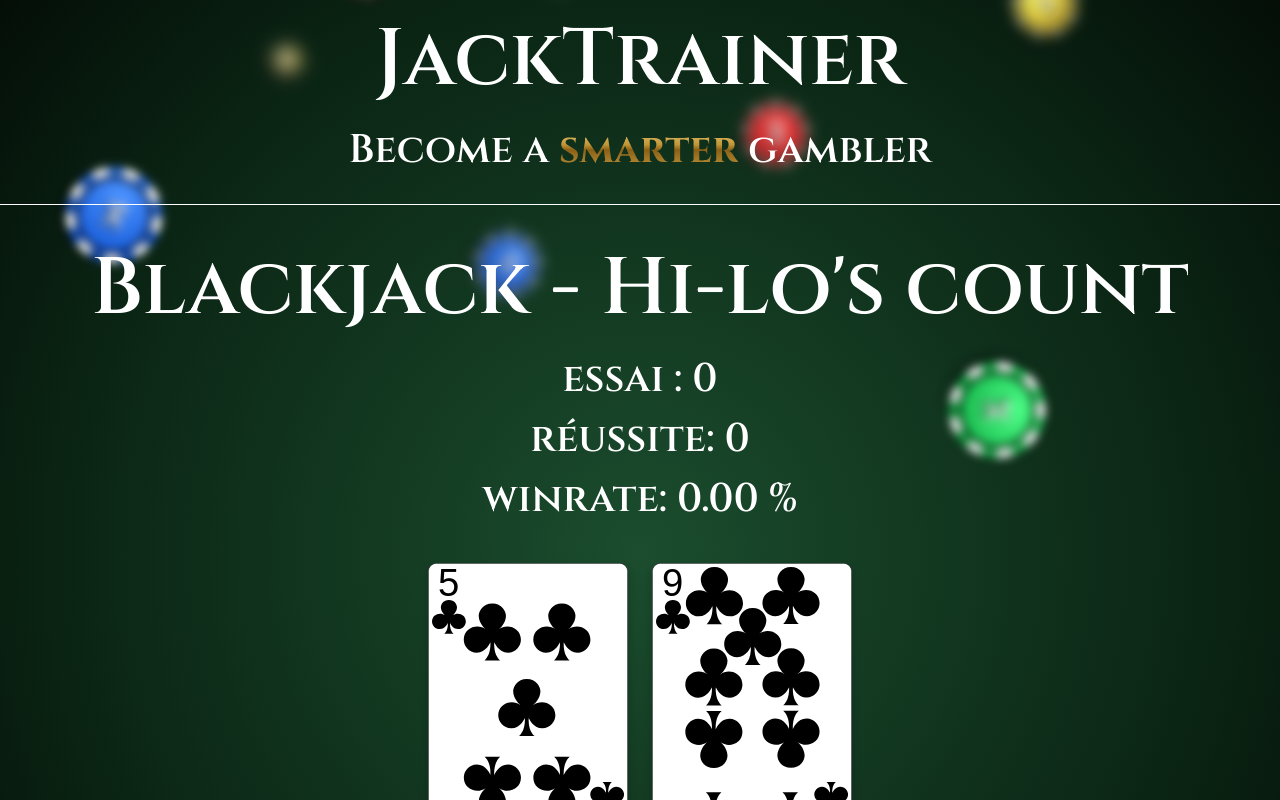
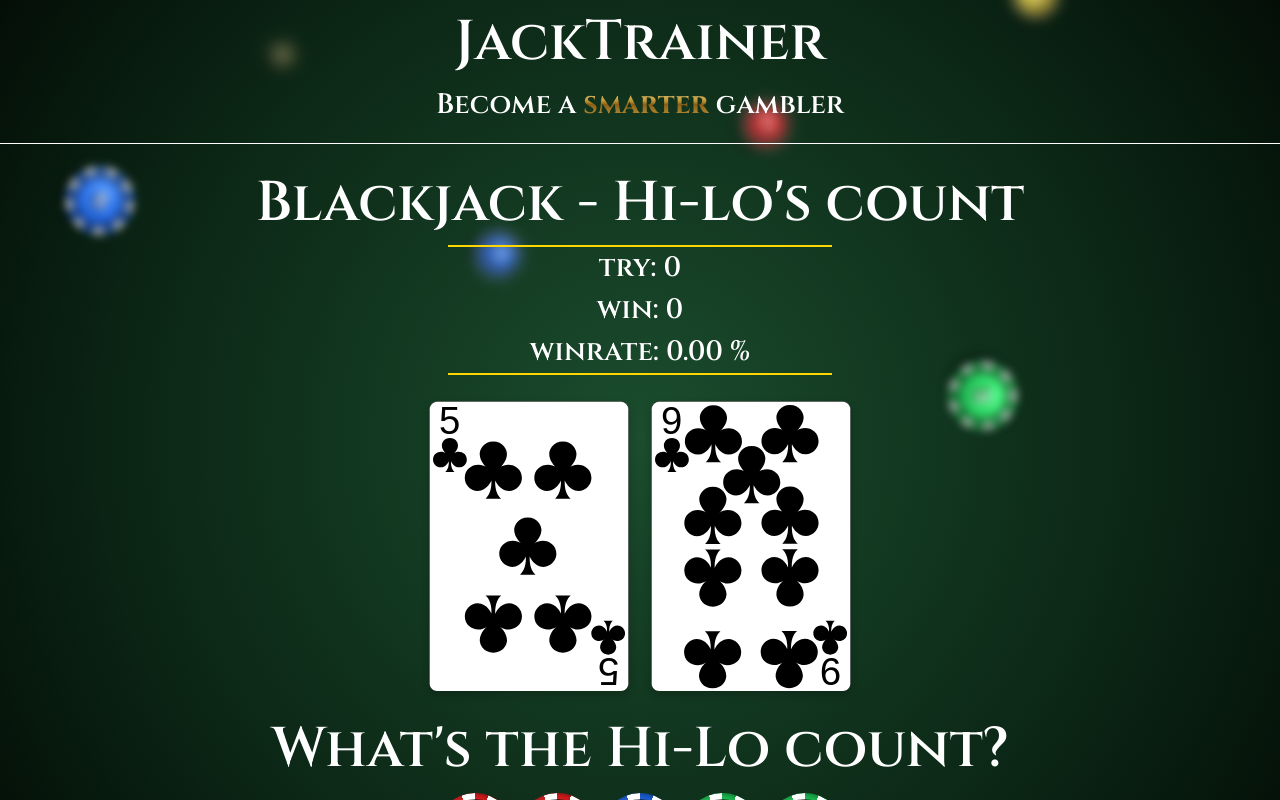
Before and after one commit to BerretMan/JackTrainer, a SvelteKit app: page /count in a window 1280 px wide. Shown: the top 800 px of the page. Built offline with nearby package versions, Linux system fonts and the light colour scheme.

Commit message:
better layout

```diff
--- a/src/routes/count/+page.svelte
+++ b/src/routes/count/+page.svelte
@@ -31,9 +31,12 @@
 <center>
     <h1>Blackjack - Hi-lo's count </h1>
 
-    <h2>essai : {guess}</h2>
-    <h2> réussite: {win}</h2>
+    <hr class="gold">
+    <h2> try: {guess}</h2>
+    <h2> win: {win}</h2>
     <h2> winrate: {((win/(guess))*100 || 0).toFixed(2)} %</h2>
+
+    <hr class="gold">
     <br>
     <CardComponent card={c1}></CardComponent>
     <CardComponent card={c2}></CardComponent>
--- a/src/routes/count_speedrun/+page.svelte
+++ b/src/routes/count_speedrun/+page.svelte
@@ -50,7 +50,7 @@
 </script>
 
 <center>
-    <h1>Blackjack - Hi-lo's speedrun </h1>
+    <h1>Hi-lo's speedrun </h1>
 
     <br>
     {#if isStart}
--- a/src/routes/layout.css
+++ b/src/routes/layout.css
@@ -7,6 +7,7 @@
 
 :root {
     --color-golden:#FFD700;
+    font-size: 70%;
 }
 }
 
@@ -50,3 +51,11 @@ h2 {
 h3 {
     font-size: clamp(1rem,3vw,1.25rem);
 }
+
+hr.gold {
+    width: 30vw;
+    height: 2px;
+    color: var(--color-golden);
+    background-color: var(--color-golden);
+    border-width: 0.1px;
+}
--- a/src/routes/play/+page.svelte
+++ b/src/routes/play/+page.svelte
@@ -63,7 +63,7 @@
     <CardComponent card={c}></CardComponent>
 {/each}
 
-<p>{m.d_score}</p>
+<h2>{m.d_score}</h2>
 </center>
 <center>
 <br><br>
@@ -75,7 +75,7 @@
     </div>
 {/each}
 
-<p>{m.p_score}</p>
+<h2>{m.p_score}</h2>
 <br>
 {#if partyEnd===false}
     <Button size="10em"  color='red' label='Hit' onclick={() => game('H')}></Button>
--- a/src/routes/train/+page.svelte
+++ b/src/routes/train/+page.svelte
@@ -49,11 +49,11 @@
     <h1>Blackjack - Trainer mod</h1>
 
     <div class="stat">
-        <hr>
-        <h2>essai : {guess}</h2>
-        <h2> réussite: {win}</h2>
+        <hr class="gold">
+        <h2>try : {guess}</h2>
+        <h2> win: {win}</h2>
         <h2> winrate: {((win/(guess))*100 || 0).toFixed(2)} %</h2>
-        <hr>
+        <hr class="gold">
     </div>
 
     <CardComponent card={d1}></CardComponent>
@@ -66,14 +66,3 @@
     {/each}
 
 </center>
-
-<style lang="css">
-    hr {
-        width: 30vw;
-        height: 2px;
-        color: var(--color-golden);
-        background-color: var(--color-golden);
-        border-width: 0.1px;
-    }
-
-</style>
```
